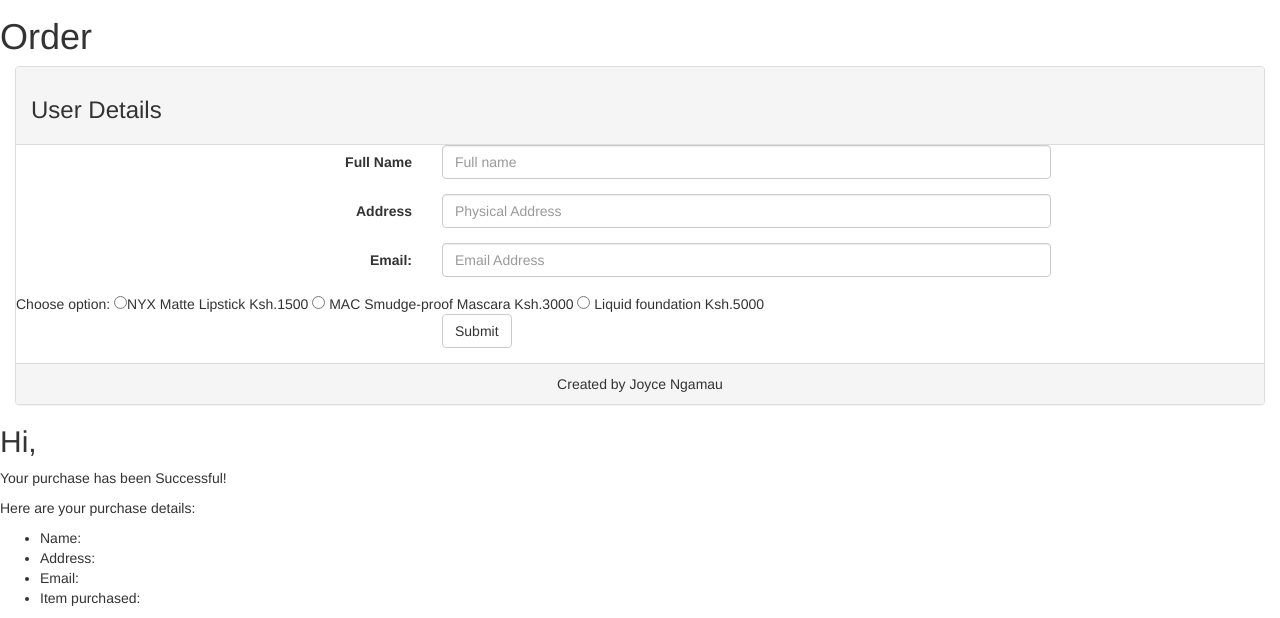
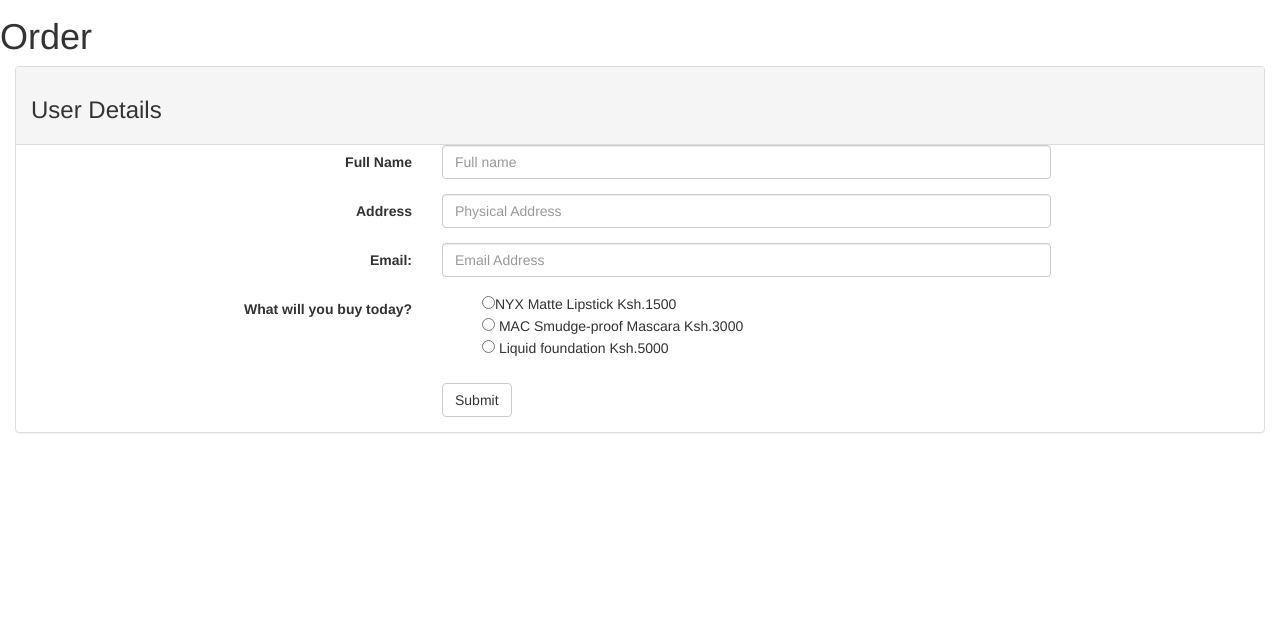
Before and after one commit to rockstarchiku/market, a plain HTML site: page index.html in a window 1280 px wide. Shown: the part 1432-2050 px from the top of the page. After the commit the page ends 1885 px from the top, so only its background shows below. Drawn offline with Linux system fonts and the light colour scheme.

Commit message:
Added list to radio button and removed bullet points

```diff
--- a/css/style.css
+++ b/css/style.css
@@ -1,6 +1,5 @@
 .jumbotron{
   background-image: url("http://www.parfumpassion.eu/wp-content/uploads/2017/02/a1.jpg");
-  /*background-repeat: no-repeat;*/
   height: 350px;
   margin-bottom: 0px;
 }
@@ -12,9 +11,18 @@
 .thumbnail{
   text-align: center;
 }
+.navbar{
+  border-radius: 0px;
+}
 .radio{
   display: inline;
 }
 .panel-footer{
   text-align: center;
 }
+.receipt{
+  display: none;
+}
+li{
+  list-style: none;
+}
--- a/index.html
+++ b/index.html
@@ -128,13 +128,16 @@
                   <input type="text" id="email" value="" class="form-control" placeholder="Email Address">
                 </div>
             </div>
-
-            <div>Choose option:
-              <input type="radio" name="user_options" value="NYX Matte Lipstick  Ksh.1500" />NYX Matte Lipstick  Ksh.1500
-              <input type="radio" name="user_options" value="MAC Smudge-proof Mascara  Ksh.3000" /> MAC Smudge-proof Mascara  Ksh.3000
-              <input type="radio" name="user_options" value="Liquid foundation  Ksh.5000" /> Liquid foundation  Ksh.5000
+              <div class="form-group">
+                <label for="option" class="control-label col-sm-4">What will you buy today?</label>
+                  <div class="col-sm-6">
+                    <ul>
+                      <li><input type="radio" name="user_options" value="NYX Matte Lipstick  Ksh.1500" />NYX Matte Lipstick  Ksh.1500</li>
+                      <li><input type="radio" name="user_options" value="MAC Smudge-proof Mascara Ksh.3000" /> MAC Smudge-proof Mascara  Ksh.3000</li>
+                      <li><input type="radio" name="user_options" value="Liquid foundation  Ksh.5000" /> Liquid foundation  Ksh.5000</li>
+                    </ul>
                   </div>
-
+                </div>
             <div class="form-group">
               <div class="col-sm-offset-4 col-sm-8">
                 <button type="submit" class="btn btn-default">Submit</button>
@@ -142,13 +145,10 @@
             </div>
           </form>
         </div>
-        </div>
-        <div class="panel-footer">Created by Joyce Ngamau</div>
-      </div>
-    </div>
-  </section>
+
   <!-- End of form -->
       <div class="receipt">
+        <div class="col-sm-6">
           <h2>Hi, <span class="fullname"></span></h2>
             <p>Your purchase has been Successful!</p>
             <p> Here are your purchase details: </p>
@@ -158,7 +158,11 @@
               <li>Email: <span class="email"></span></li>
               <li>Item purchased: <span class="radio"></span></li>
             </ul>
-
           </div>
+      </div>
+      </div>
+    </div>
+  </div>
+  </section>
 </body>
 </html>
```
Lines whose indentation alone changed are shown as unchanged.
